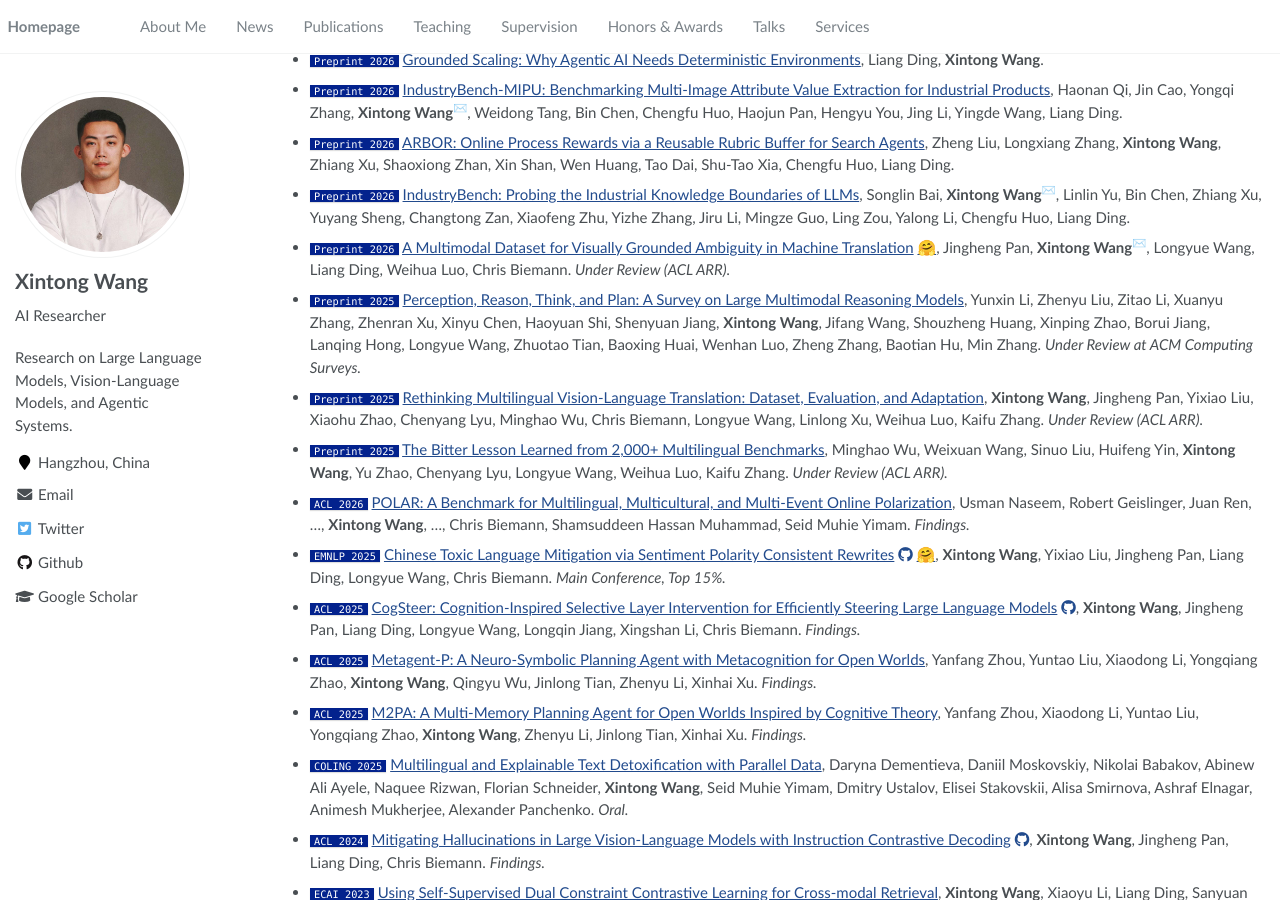
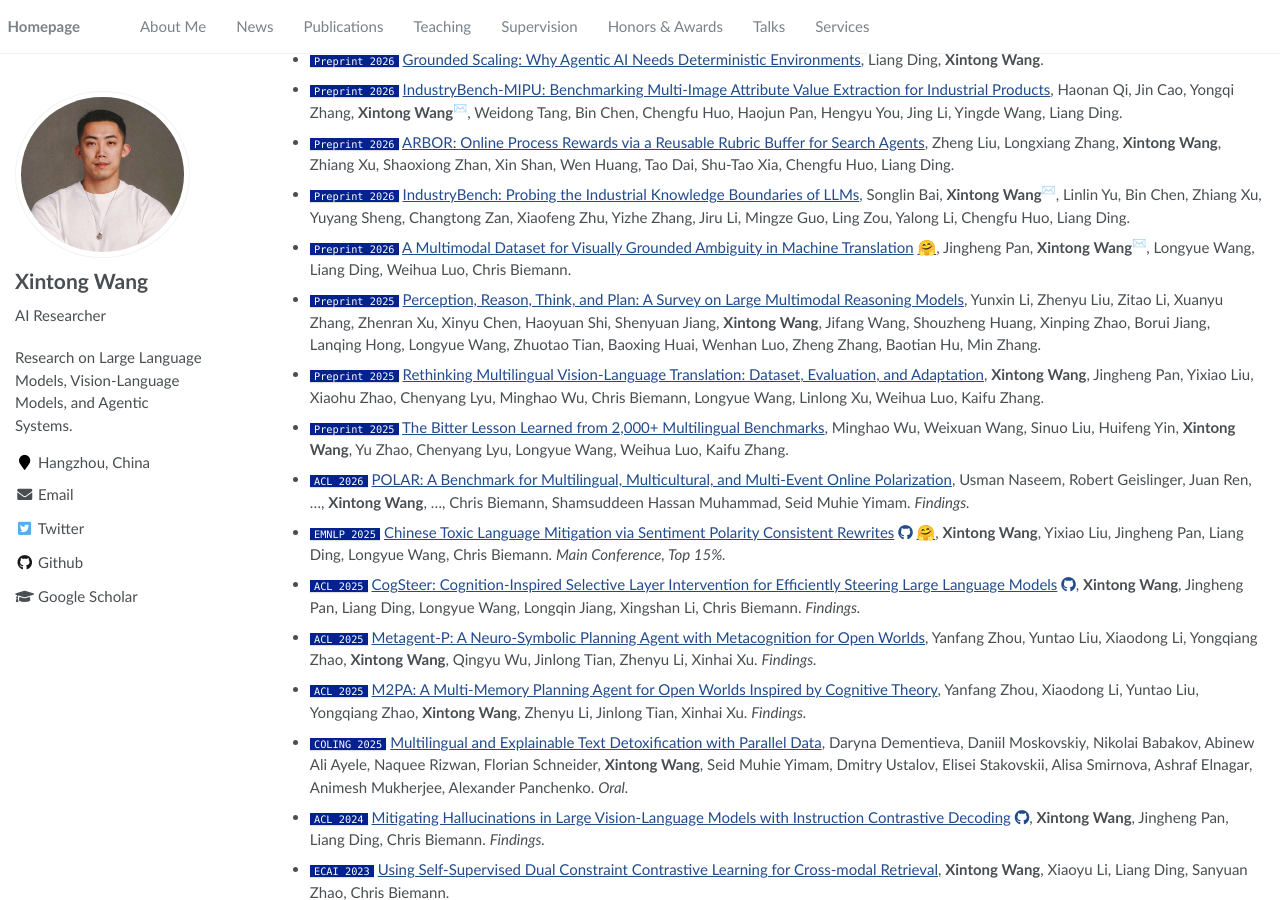
Before and after one commit to Ethanscuter/ethanscuter.github.io, a Jekyll site: the page built from _pages/about.md, in a window 1280 px wide and 900 px high, scrolled down 1971 px. Built offline with Jekyll 4.4.1, drawn with Linux system fonts in a browser that asks for light colours.

Commit message:
Remove Under Review annotations from preprints for consistent format

```diff
--- a/_pages/about.md
+++ b/_pages/about.md
@@ -98,10 +98,10 @@ My research focuses on **large language models and agentic systems**, with an em
 - `Preprint 2026` [IndustryBench-MIPU: Benchmarking Multi-Image Attribute Value Extraction for Industrial Products](https://arxiv.org/abs/2606.14383), Haonan Qi, Jin Cao, Yongqi Zhang, **Xintong Wang**<sup>✉️</sup>, Weidong Tang, Bin Chen, Chengfu Huo, Haojun Pan, Hengyu You, Jing Li, Yingde Wang, Liang Ding.
 - `Preprint 2026` [ARBOR: Online Process Rewards via a Reusable Rubric Buffer for Search Agents](https://arxiv.org/abs/2606.03239), Zheng Liu, Longxiang Zhang, **Xintong Wang**, Zhiang Xu, Shaoxiong Zhan, Xin Shan, Wen Huang, Tao Dai, Shu-Tao Xia, Chengfu Huo, Liang Ding.
 - `Preprint 2026` [IndustryBench: Probing the Industrial Knowledge Boundaries of LLMs](https://arxiv.org/abs/2605.10267), Songlin Bai, **Xintong Wang**<sup>✉️</sup>, Linlin Yu, Bin Chen, Zhiang Xu, Yuyang Sheng, Changtong Zan, Xiaofeng Zhu, Yizhe Zhang, Jiru Li, Mingze Guo, Ling Zou, Yalong Li, Chengfu Huo, Liang Ding.
-- `Preprint 2026` [A Multimodal Dataset for Visually Grounded Ambiguity in Machine Translation](https://arxiv.org/pdf/2605.02035v1) <a href="https://huggingface.co/datasets/p1k0/visually-dependent-ambiguity" title="Dataset on Hugging Face">🤗</a>, Jingheng Pan, **Xintong Wang**<sup>✉️</sup>, Longyue Wang, Liang Ding, Weihua Luo, Chris Biemann. *Under Review (ACL ARR).*
-- `Preprint 2025` [Perception, Reason, Think, and Plan: A Survey on Large Multimodal Reasoning Models](https://arxiv.org/abs/2505.04921), Yunxin Li, Zhenyu Liu, Zitao Li, Xuanyu Zhang, Zhenran Xu, Xinyu Chen, Haoyuan Shi, Shenyuan Jiang, **Xintong Wang**, Jifang Wang, Shouzheng Huang, Xinping Zhao, Borui Jiang, Lanqing Hong, Longyue Wang, Zhuotao Tian, Baoxing Huai, Wenhan Luo, Zheng Zhang, Baotian Hu, Min Zhang. *Under Review at ACM Computing Surveys.*
-- `Preprint 2025` [Rethinking Multilingual Vision-Language Translation: Dataset, Evaluation, and Adaptation](https://arxiv.org/abs/2510.01918), **Xintong Wang**, Jingheng Pan, Yixiao Liu, Xiaohu Zhao, Chenyang Lyu, Minghao Wu, Chris Biemann, Longyue Wang, Linlong Xu, Weihua Luo, Kaifu Zhang. *Under Review (ACL ARR).*
-- `Preprint 2025` [The Bitter Lesson Learned from 2,000+ Multilingual Benchmarks](https://arxiv.org/abs/2504.15521), Minghao Wu, Weixuan Wang, Sinuo Liu, Huifeng Yin, **Xintong Wang**, Yu Zhao, Chenyang Lyu, Longyue Wang, Weihua Luo, Kaifu Zhang. *Under Review (ACL ARR).*
+- `Preprint 2026` [A Multimodal Dataset for Visually Grounded Ambiguity in Machine Translation](https://arxiv.org/pdf/2605.02035v1) <a href="https://huggingface.co/datasets/p1k0/visually-dependent-ambiguity" title="Dataset on Hugging Face">🤗</a>, Jingheng Pan, **Xintong Wang**<sup>✉️</sup>, Longyue Wang, Liang Ding, Weihua Luo, Chris Biemann.
+- `Preprint 2025` [Perception, Reason, Think, and Plan: A Survey on Large Multimodal Reasoning Models](https://arxiv.org/abs/2505.04921), Yunxin Li, Zhenyu Liu, Zitao Li, Xuanyu Zhang, Zhenran Xu, Xinyu Chen, Haoyuan Shi, Shenyuan Jiang, **Xintong Wang**, Jifang Wang, Shouzheng Huang, Xinping Zhao, Borui Jiang, Lanqing Hong, Longyue Wang, Zhuotao Tian, Baoxing Huai, Wenhan Luo, Zheng Zhang, Baotian Hu, Min Zhang.
+- `Preprint 2025` [Rethinking Multilingual Vision-Language Translation: Dataset, Evaluation, and Adaptation](https://arxiv.org/abs/2510.01918), **Xintong Wang**, Jingheng Pan, Yixiao Liu, Xiaohu Zhao, Chenyang Lyu, Minghao Wu, Chris Biemann, Longyue Wang, Linlong Xu, Weihua Luo, Kaifu Zhang.
+- `Preprint 2025` [The Bitter Lesson Learned from 2,000+ Multilingual Benchmarks](https://arxiv.org/abs/2504.15521), Minghao Wu, Weixuan Wang, Sinuo Liu, Huifeng Yin, **Xintong Wang**, Yu Zhao, Chenyang Lyu, Longyue Wang, Weihua Luo, Kaifu Zhang.
 - `ACL 2026` [POLAR: A Benchmark for Multilingual, Multicultural, and Multi-Event Online Polarization](https://arxiv.org/abs/2505.20624), Usman Naseem, Robert Geislinger, Juan Ren, ..., **Xintong Wang**, ..., Chris Biemann, Shamsuddeen Hassan Muhammad, Seid Muhie Yimam. *Findings.*
 - `EMNLP 2025` [Chinese Toxic Language Mitigation via Sentiment Polarity Consistent Rewrites](pdf/EMNLP2025Wang.pdf) <a href="https://github.com/PostMindLab/ToxiRewriteCN" title="Code on GitHub"><i class="fab fa-github"></i></a> <a href="https://huggingface.co/datasets/shanewang/ToxiRewriteCN" title="Dataset on Hugging Face">🤗</a>, **Xintong Wang**, Yixiao Liu, Jingheng Pan, Liang Ding, Longyue Wang, Chris Biemann. *Main Conference, Top 15%.*
 - `ACL 2025` [CogSteer: Cognition-Inspired Selective Layer Intervention for Efficiently Steering Large Language Models](https://arxiv.org/abs/2410.17714) <a href="https://github.com/PostMindLab/cogsteer" title="Code on GitHub"><i class="fab fa-github"></i></a>, **Xintong Wang**, Jingheng Pan, Liang Ding, Longyue Wang, Longqin Jiang, Xingshan Li, Chris Biemann. *Findings.*
```
